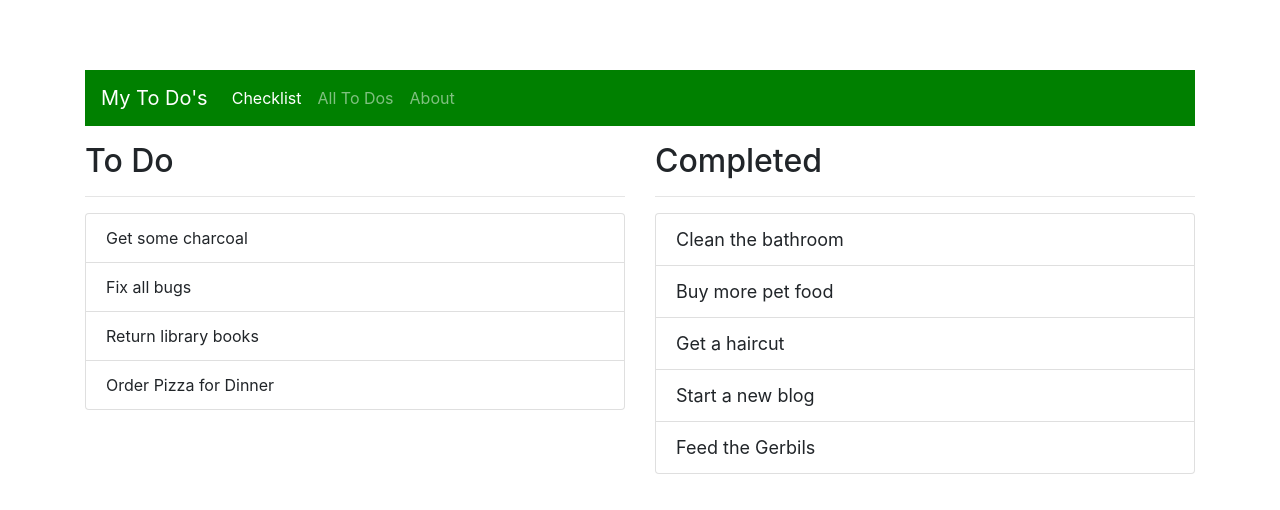
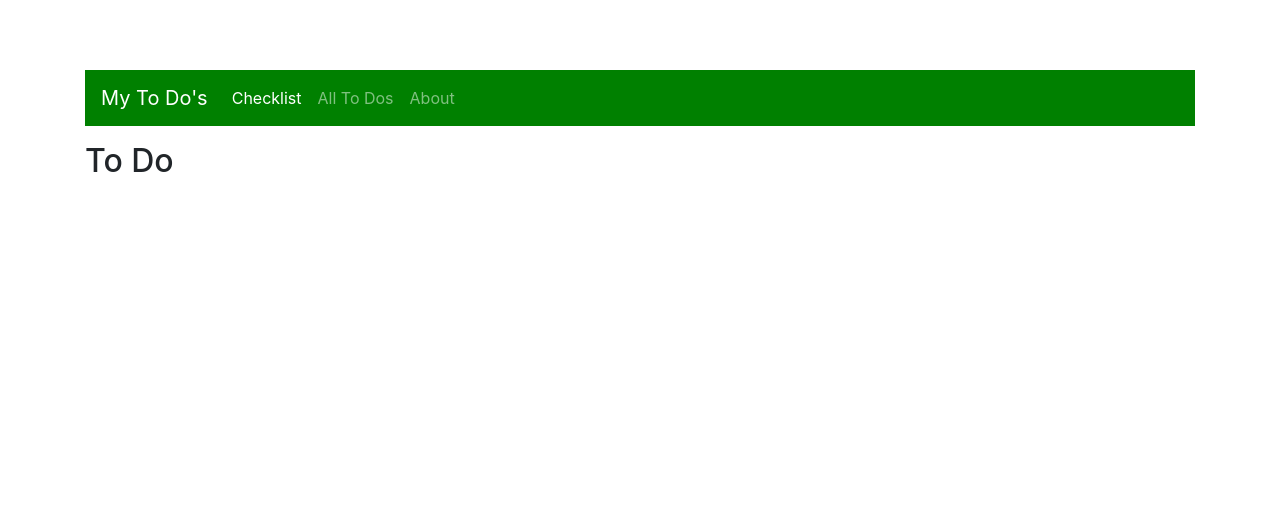
Before and after one commit to NickHodges/a4rbCode, an Angular app: page / in a window 1280 px wide. Shown: the top 510 px of the page. Built offline with nearby package versions, Linux system fonts and the light colour scheme; data requests are answered from the project's data file.

Commit message:
Don't do Step7 in Step6

```diff
--- a/src/app/todo-list/todo-list.component.html
+++ b/src/app/todo-list/todo-list.component.html
@@ -1,23 +1,6 @@
-<!-- Changed for Step 7 -->
 <div class="container">
-  <div class="row">
-    <div class="col-md-6">
-      <h2 class="heading">To Do</h2>
-      <hr />
-      <ul class="list-group">
-        <li *ngFor="let todo of incompletetodos" class="list-group-item">
-          {{ todo.title }}
-        </li>
-      </ul>
-    </div>
-    <div class="col-md-6">
-      <h2 class="heading">Completed</h2>
-      <hr />
-      <ul class="list-group">
-        <li *ngFor="let todo of completetodos" class="list-group-item">
-          <span class="todo-title">{{ todo.title }}</span>
-        </li>
-      </ul>
-    </div>
-  </div>
+  <h2 class="heading">
+    To Do
+  </h2>
+  <hr>
 </div>
--- a/src/app/todo-list/todo-list.component.ts
+++ b/src/app/todo-list/todo-list.component.ts
@@ -1,48 +1,12 @@
-import { Component, OnInit, OnDestroy } from '@angular/core';
-import { Todo } from '../todo';
-import { TodoDataService } from '../todo-data.service';
-import { Subscription } from 'rxjs';
+import { Component, OnInit } from '@angular/core';
 
 @Component({
   selector: 'app-todo-list',
   templateUrl: './todo-list.component.html',
-  styleUrls: ['./todo-list.component.css']
+  styleUrls: ['./todo-list.component.css'],
 })
-export class TodoListComponent implements OnInit, OnDestroy {
-  constructor(private todoDataService: TodoDataService) {}
+export class TodoListComponent implements OnInit {
+  constructor() {}
 
-  // Everything below is added for Step 7
-  private subscriptions: Subscription = new Subscription();
-  public completetodos: Array<Todo>;
-  public incompletetodos: Array<Todo>;
-
-
-  ngOnInit() {
-    this.RefreshTodos();
-  }
-
-  ngOnDestroy(): void {
-    this.subscriptions.unsubscribe();
-  }
-
-  completedTodos() {
-    this.subscriptions.add(
-      this.todoDataService
-        .completedTodos()
-        .subscribe(todos => (this.completetodos = todos))
-    );
-  }
-
-  incompletedToDos() {
-    this.subscriptions.add(
-      this.todoDataService
-        .incompletedTodos()
-        .subscribe(todos => (this.incompletetodos = todos))
-    );
-  }
-
-  private RefreshTodos() {
-    this.completedTodos();
-    this.incompletedToDos();
-  }
+  ngOnInit() {}
 }
```
